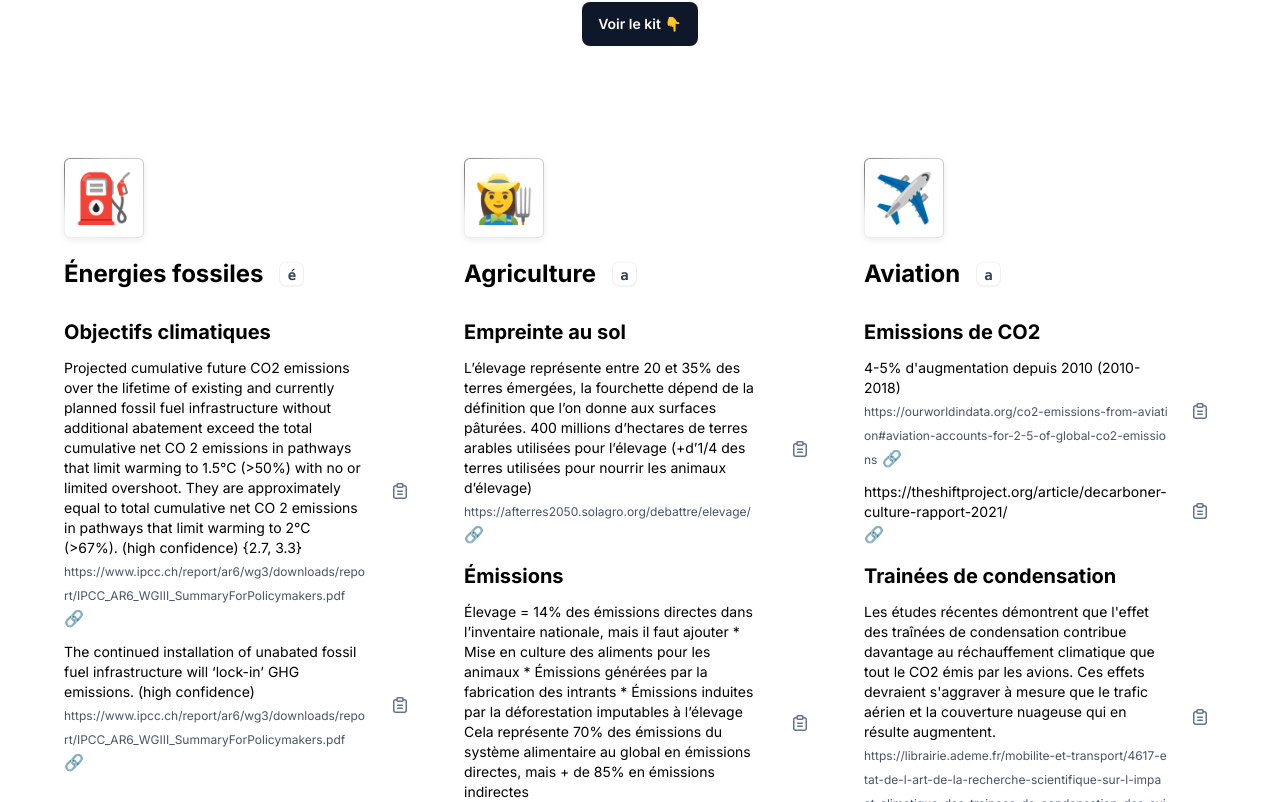
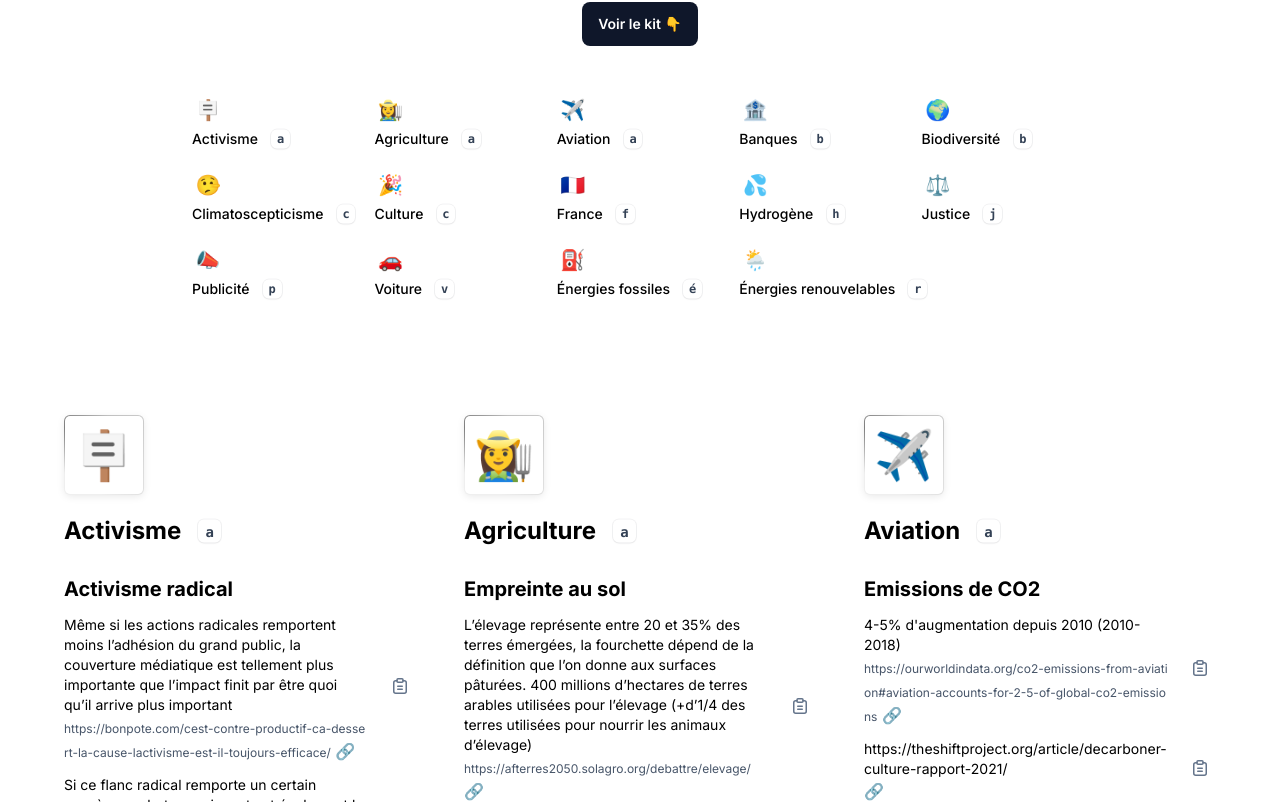
Before and after one commit to alexandre-mace/kitantigreenwashing, a Next.js app: page / in a window 1280 px wide. Shown: the part 358-1160 px from the top of the page. Built offline with nearby package versions, Linux system fonts and the light colour scheme.

Commit message:
Add topic summary

```diff
--- a/data.json
+++ b/data.json
@@ -172,7 +172,7 @@
     "title": "Biodiversité",
     "icon": "🌍",
     "iconSizeCorrection": null,
-    "navigationIdentifier": "i",
+    "navigationIdentifier": "b",
     "subtopics": [
       {
         "title": "Général",
@@ -245,7 +245,7 @@
         "tools": [
           {
             "content": "Le Shift Project a estimé que si seulement 3% des festivaliers des Vieilles Charrues viennent en avion, ils font plus de 60% des émissions liées au transport du public ! Ce chiffre n’est pas surestimé quand on sait qu’en moyenne, en France 4% des festivaliers sont étrangers.",
-            "content": "https://theshiftproject.org/article/decarboner-culture-rapport-2021/"
+            "source": "https://theshiftproject.org/article/decarboner-culture-rapport-2021/"
           }
         ]
       }
@@ -406,7 +406,7 @@
     "title": "Activisme",
     "icon": "🪧",
     "iconSizeCorrection": null,
-    "navigationIdentifier":  "k",
+    "navigationIdentifier":  "a",
     "subtopics": [
       {
         "title": "Activisme radical",
--- a/pages/index.tsx
+++ b/pages/index.tsx
@@ -85,12 +85,49 @@ export default function Home() {
           </div>
         </section>
 
+        <section className={"mx-auto mt-12 max-w-sm md:max-w-4xl"}>
+          <div className="mx-auto grid gap-4 md:grid-cols-5">
+            {data
+              .sort((topicA, topicB) => (topicA.title > topicB.title ? 1 : -1))
+              .map((topic, index) => (
+                <div
+                  key={index}
+                  className="flex flex-col text-center md:text-start"
+                >
+                  <div className="inline-flex h-8 w-8 items-center justify-center rounded-md bg-white p-2 text-xl">
+                    <div
+                      className={
+                        topic.iconSizeCorrection ? "-translate-y-1" : ""
+                      }
+                    >
+                      {topic.icon}
+                    </div>
+                  </div>
+                  <div>
+                    <div
+                      data-after={getNavigationIdentifier(topic)}
+                      className={`relative mb-1 inline-block text-sm font-medium after:absolute after:-right-8 after:top-1/2 after:flex after:h-[calc(1.175rem)] after:w-[calc(1.175rem)] after:-translate-y-1/2 after:items-center after:justify-center after:rounded-md after:font-mono after:text-xs after:font-semibold after:text-slate-700 after:shadow-sm after:transition-all after:content-[attr(data-after)] ${
+                        keyPressed === getNavigationIdentifier(topic)
+                          ? "after:ring-2 after:ring-slate-900"
+                          : "after:ring-1 after:ring-slate-900/5"
+                      }`}
+                    >
+                      {topic.title}
+                    </div>
+                  </div>
+                </div>
+              ))}
+          </div>
+        </section>
+
         <section>
           <div
             className="mx-auto mt-12 grid max-w-[90%] gap-12 pt-16 md:grid-cols-3"
             id="kit"
           >
-            {data.map((topic, index) => (
+            {data
+              .sort((topicA, topicB) => (topicA.title > topicB.title ? 1 : -1))
+              .map((topic, index) => (
                 <div
                   key={index}
                   className="flex flex-col text-center md:text-start"
@@ -98,7 +135,9 @@ export default function Home() {
                 >
                   <div className="icon-wrapper-animation inline-flex h-20 w-20 items-center justify-center rounded-md bg-white p-4 text-5xl shadow ring-1 ring-slate-900/10">
                     <div
-                    className={topic.iconSizeCorrection ? "-translate-y-1" : ""}
+                      className={
+                        topic.iconSizeCorrection ? "-translate-y-1" : ""
+                      }
                     >
                       {topic.icon}
                     </div>
```
Lines whose indentation alone changed are shown as unchanged.
